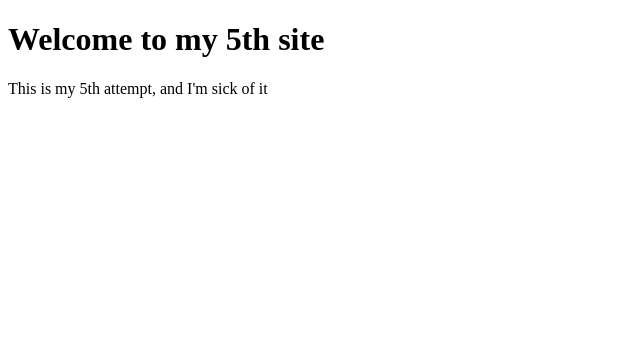
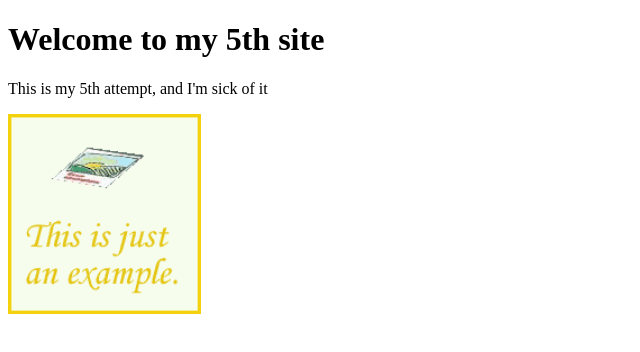
Before and after one commit to ericwilding/eric5site, a plain HTML site: page index.html in a window 1280 px wide. Shown: the whole page, without its empty margins (0-640 px from the left). Drawn offline with Linux system fonts and the light colour scheme.

Commit message:
Added photo example

```diff
--- a/index.html
+++ b/index.html
@@ -9,6 +9,6 @@
 <body>
     <h1>Welcome to my 5th site</h1>
     <p>This is my 5th attempt, and I'm sick of it</p>
-
+    <img src="Example.png" height="200px">
 </body>
 </html>
```
Also changed, not shown: Example.png (added).
